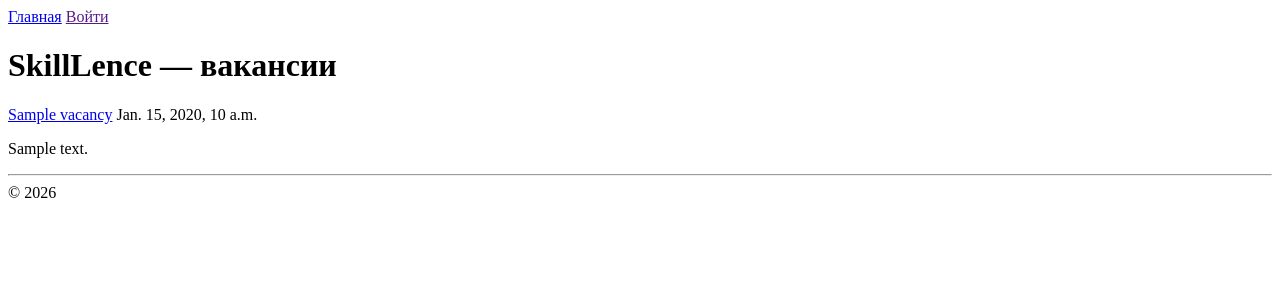
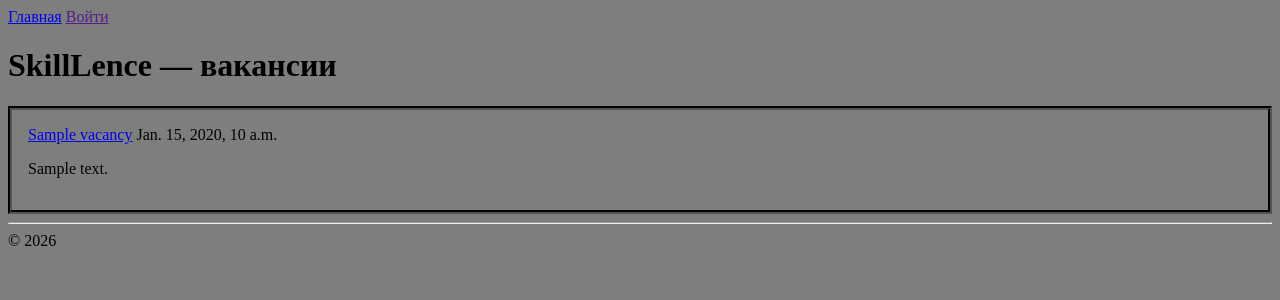
Before and after one commit to mk1MoreBugs/skillLens, a Django app: page /vacancies/list in a window 1280 px wide. Shown: the top 300 px of the page. Run offline with Django 5.2, Linux system fonts and the light colour scheme; tables that the repository leaves empty hold one stand-in row (values such as "Sample post").

Commit message:
add static folder and style.css file

```diff
--- /dev/null
+++ b/vacancies/static/vacancies/css/style.css
@@ -0,0 +1,8 @@
+body {
+    background-color: #7d7f7d;  /* Пыльно-серый */
+}
+
+.card {
+    padding: 16px;
+    border: 4px groove black;
+}
--- a/vacancies/templates/vacancies/base.html
+++ b/vacancies/templates/vacancies/base.html
@@ -1,8 +1,13 @@
+{% load static %}
+
 <!DOCTYPE html>
 <html lang="ru">
 <head>
     <meta charset="utf-8">
     <title>{% block title %} SkillLence {% endblock %}</title>
+    <link rel="stylesheet"
+          href="{% static 'vacancies/css/style.css' %}"
+    />
 </head>
 <body>
     <nav>
--- a/vacancies/templates/vacancies/vacancy_card.html
+++ b/vacancies/templates/vacancies/vacancy_card.html
@@ -1,4 +1,4 @@
-<div>
+<div class="card">
      <div>
          <a href = "{% url 'vacancy-detail' vacancy.id %}">{{vacancy.name}}</a>
          <span>{{vacancy.date_published}}</span>
```
